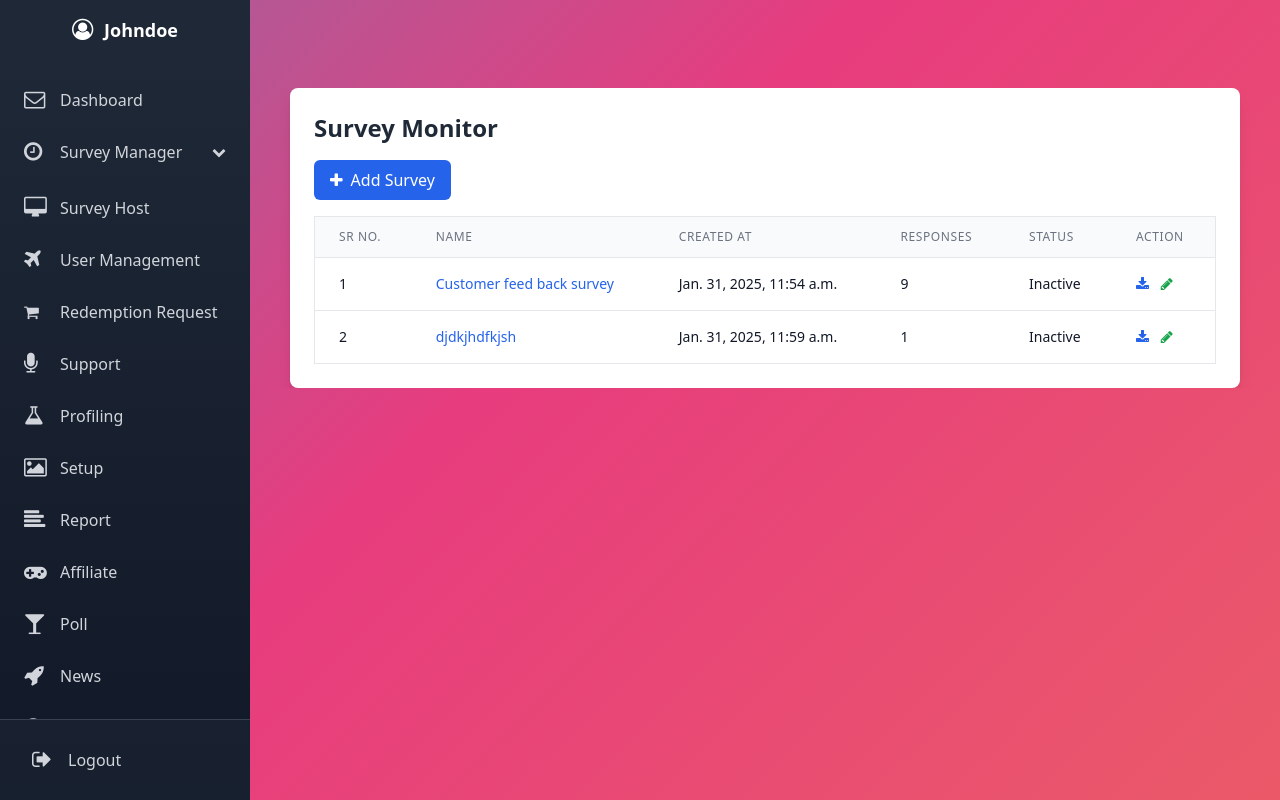
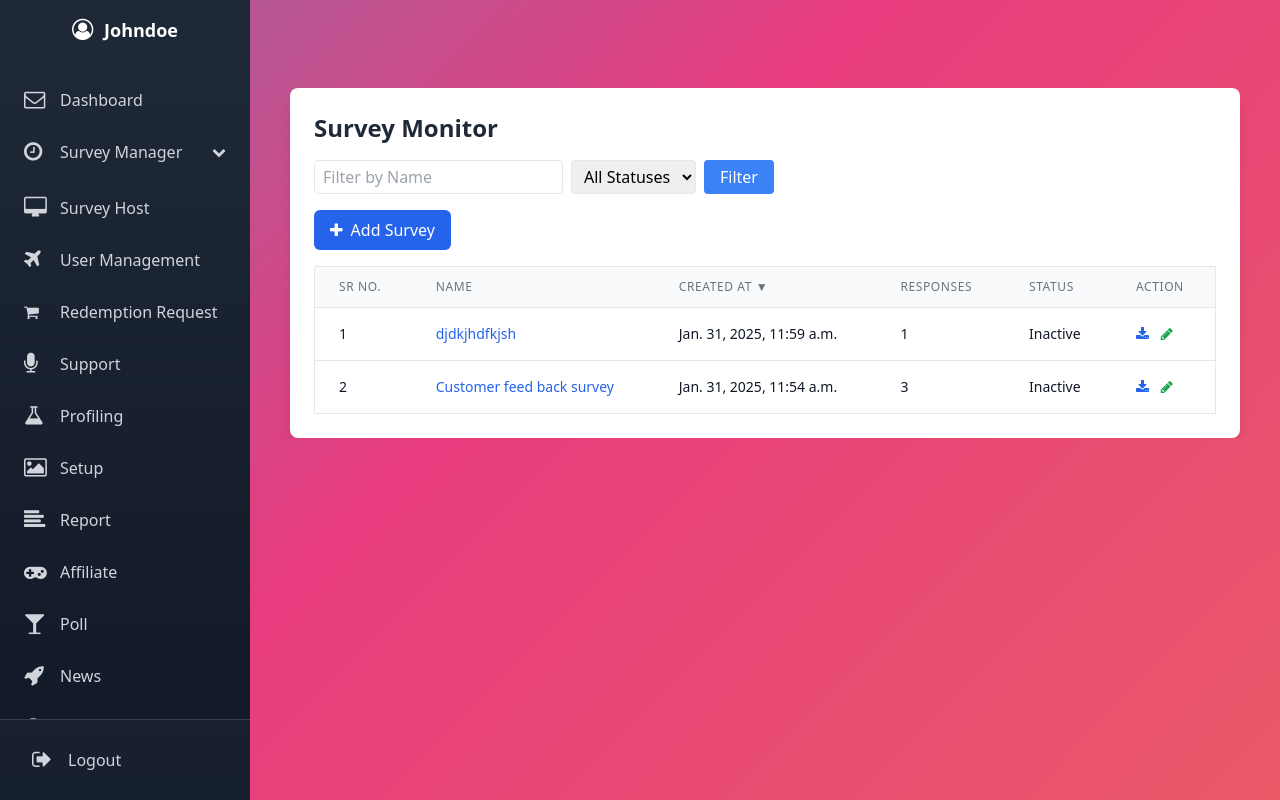
Before and after one commit to Anshu-K-Singh/Project, a Django app: page /surveymonitor/ in a window 1280 px wide. Run offline with Django 5.2, Linux system fonts and the light colour scheme; a user stored in the database is signed in; data comes from the database, SQL or seed files in the repository; both versions use the stored data as it was after the commit; some libraries are stand-ins or nearby versions.

Commit message:
added deactivate button, sorting and filtering in the survey monitor

```diff
--- a/surveyapp/urls.py
+++ b/surveyapp/urls.py
@@ -9,7 +9,7 @@ urlpatterns = [
     path('dashboarddata/', views.mdashboard, name='dashboarddata'),
     path('fetch_table_data/', views.fetch_table_data, name='fetch_table_data'),
     path('affiliate/', views.affiliate_view, name='affiliate'),
-    path('surveymonitor/', views.survey_monitor, name='surveymonitor'),
+    path('surveymonitor/', views.monitorsurvey, name='surveymonitor'),
 ]
 #+ static(settings.STATIC_URL, document_root=settings.STATIC_ROOT)
 # handler404 = 'your_app_name.views.custom_404_view'
--- a/surveyapp/views.py
+++ b/surveyapp/views.py
@@ -87,8 +87,41 @@ def affiliate_view(request):
 
 
     #VIEWS FOR SURVEY MONITOR
-def survey_monitor(request):
-    # Fetch all surveys
-    surveys = Survey.objects.annotate(num_responses=Count('responses'), num_questions=Count('questions'))
-    context = {'surveys': surveys}
+def monitorsurvey(request):
+    # Get sorting parameter
+    sort_by = request.GET.get('sort', 'created_at')
+    sort_order = request.GET.get('order', 'desc')
+
+    # Get filter parameters
+    name_filter = request.GET.get('name', '')
+    status_filter = request.GET.get('status', '')
+
+    # Base queryset
+    surveys = Survey.objects.filter(user=request.user)
+
+    # Apply name filter
+    if name_filter:
+        surveys = surveys.filter(title__icontains=name_filter)
+
+    # Apply status filter
+    if status_filter:
+        surveys = surveys.filter(is_active=(status_filter == 'active'))
+
+    # Apply sorting
+    if sort_order == 'asc':
+        surveys = surveys.order_by(sort_by)
+    else:
+        surveys = surveys.order_by(f'-{sort_by}')
+
+    # Annotate with number of responses
+    surveys = surveys.annotate(num_responses=Count('responses'))
+
+    context = {
+        'surveys': surveys,
+        'sort_by': sort_by,
+        'sort_order': sort_order,
+        'name_filter': name_filter,
+        'status_filter': status_filter,
+    }
+
     return render(request, 'surveyapp/monitorsurvey.html', context)
--- a/surveys/models.py
+++ b/surveys/models.py
@@ -16,6 +16,7 @@ class Survey(models.Model):
     created_at = models.DateTimeField(auto_now_add=True)
     updated_at = models.DateTimeField(auto_now=True)
     unique_link = models.CharField(max_length=16, unique=True, blank=True)
+    is_active = models.BooleanField(default=True)  # New field to track survey activation status
 
     def save(self, *args, **kwargs):
         if not self.unique_link:
--- a/surveys/urls.py
+++ b/surveys/urls.py
@@ -5,7 +5,8 @@ from .views import (
     SurveyDetailView,
     TakeSurveyView,
     SurveyResultsView,
-    ExportSurveyCSVView
+    ExportSurveyCSVView,
+    DeactivateSurveyView
 )
 
 app_name = 'surveys'
@@ -18,5 +19,6 @@ urlpatterns = [
     path('take/<str:unique_link>/', TakeSurveyView.as_view(), name='take_survey'),
     path('survey/<int:survey_id>/results/', SurveyResultsView.as_view(), name='survey_results'),
     path('export-csv/<int:survey_id>/', ExportSurveyCSVView.as_view(), name='export_survey_csv'),
+    path('deactivate/<int:survey_id>/', DeactivateSurveyView.as_view(), name='deactivate_survey'),
 
 ]
--- a/templates/surveyapp/monitorsurvey.html
+++ b/templates/surveyapp/monitorsurvey.html
@@ -4,21 +4,65 @@
 <div class="overflow-y-auto" style="max-height: 80vh;">
     <div class="bg-white rounded-lg shadow-lg p-6 mx-4">
         <h2 class="text-2xl font-semibold text-gray-800 mb-4">Survey Monitor</h2>
-        <!-- Add Survey button, this will redirect to the create_survey page -->
+
+        <!-- Filtering and Sorting Controls -->
+        <form method="get" class="mb-4 flex space-x-2">
+            <input type="text" name="name" placeholder="Filter by Name"
+                   value="{{ name_filter }}"
+                   class="px-2 py-1 border rounded">
+
+            <select name="status" class="px-2 py-1 border rounded">
+                <option value="">All Statuses</option>
+                <option value="active" {% if status_filter == 'active' %}selected{% endif %}>Active</option>
+                <option value="inactive" {% if status_filter == 'inactive' %}selected{% endif %}>Inactive</option>
+            </select>
+
+            <button type="submit" class="px-4 py-1 bg-blue-500 text-white rounded">Filter</button>
+        </form>
+
+        <!-- Add Survey button -->
         <a href="{% url 'surveys:home' %}" class="inline-flex items-center px-4 py-2 bg-blue-600 text-white rounded-md hover:bg-blue-700 mb-4">
             <i class="fa fa-plus mr-2"></i> Add Survey
         </a>
+
         <!-- Survey Table displaying the created surveys -->
         <div class="overflow-x-auto">
             <table class="min-w-full bg-white border border-gray-200">
                 <thead>
                     <tr class="bg-gray-50">
                         <th class="px-6 py-3 border-b border-gray-200 text-left text-xs leading-4 font-medium text-gray-500 uppercase tracking-wider">Sr No.</th>
-                        {% comment %} <th class="px-6 py-3 border-b border-gray-200 text-left text-xs leading-4 font-medium text-gray-500 uppercase tracking-wider">Name</th> {% endcomment %}
-                        <th class="px-6 py-3 border-b border-gray-200 text-left text-xs leading-4 font-medium text-gray-500 uppercase tracking-wider">Name</th>
-                        <th class="px-6 py-3 border-b border-gray-200 text-left text-xs leading-4 font-medium text-gray-500 uppercase tracking-wider">Created At</th>
-                        <th class="px-6 py-3 border-b border-gray-200 text-left text-xs leading-4 font-medium text-gray-500 uppercase tracking-wider">Responses</th>
-                        <th class="px-6 py-3 border-b border-gray-200 text-left text-xs leading-4 font-medium text-gray-500 uppercase tracking-wider">Status</th>
+                        <th class="px-6 py-3 border-b border-gray-200 text-left text-xs leading-4 font-medium text-gray-500 uppercase tracking-wider">
+                            <a href="?sort=title&order={% if sort_by == 'title' and sort_order == 'asc' %}desc{% else %}asc{% endif %}{% if name_filter %}&name={{ name_filter }}{% endif %}{% if status_filter %}&status={{ status_filter }}{% endif %}">
+                                Name
+                                {% if sort_by == 'title' %}
+                                    {% if sort_order == 'asc' %}▲{% else %}▼{% endif %}
+                                {% endif %}
+                            </a>
+                        </th>
+                        <th class="px-6 py-3 border-b border-gray-200 text-left text-xs leading-4 font-medium text-gray-500 uppercase tracking-wider">
+                            <a href="?sort=created_at&order={% if sort_by == 'created_at' and sort_order == 'asc' %}desc{% else %}asc{% endif %}{% if name_filter %}&name={{ name_filter }}{% endif %}{% if status_filter %}&status={{ status_filter }}{% endif %}">
+                                Created At
+                                {% if sort_by == 'created_at' %}
+                                    {% if sort_order == 'asc' %}▲{% else %}▼{% endif %}
+                                {% endif %}
+                            </a>
+                        </th>
+                        <th class="px-6 py-3 border-b border-gray-200 text-left text-xs leading-4 font-medium text-gray-500 uppercase tracking-wider">
+                            <a href="?sort=num_responses&order={% if sort_by == 'num_responses' and sort_order == 'asc' %}desc{% else %}asc{% endif %}{% if name_filter %}&name={{ name_filter }}{% endif %}{% if status_filter %}&status={{ status_filter }}{% endif %}">
+                                Responses
+                                {% if sort_by == 'num_responses' %}
+                                    {% if sort_order == 'asc' %}▲{% else %}▼{% endif %}
+                                {% endif %}
+                            </a>
+                        </th>
+                        <th class="px-6 py-3 border-b border-gray-200 text-left text-xs leading-4 font-medium text-gray-500 uppercase tracking-wider">
+                            <a href="?sort=is_active&order={% if sort_by == 'is_active' and sort_order == 'asc' %}desc{% else %}asc{% endif %}{% if name_filter %}&name={{ name_filter }}{% endif %}{% if status_filter %}&status={{ status_filter }}{% endif %}">
+                                Status
+                                {% if sort_by == 'is_active' %}
+                                    {% if sort_order == 'asc' %}▲{% else %}▼{% endif %}
+                                {% endif %}
+                            </a>
+                        </th>
                         <th class="px-6 py-3 border-b border-gray-200 text-left text-xs leading-4 font-medium text-gray-500 uppercase tracking-wider">Action</th>
                     </tr>
                 </thead>
@@ -26,12 +70,10 @@
                     {% for survey in surveys %}
                     <tr class="hover:bg-gray-50">
                         <td class="px-6 py-4 whitespace-nowrap text-sm text-gray-900">{{ forloop.counter }}</td>
-                        {% comment %} <td class="px-6 py-4 whitespace-nowrap text-sm text-gray-900">{{ survey.title }}</td> {% endcomment %}
                         <td class="px-6 py-4 whitespace-nowrap text-sm text-gray-900">
                             <a href="{% url 'surveys:survey_detail' survey.id %}" class="text-blue-600 hover:text-blue-800">{{ survey.title }}</a>
                         </td>
                         <td class="px-6 py-4 whitespace-nowrap text-sm text-gray-900">{{ survey.created_at }}</td>
-
                         <td class="px-6 py-4 whitespace-nowrap text-sm text-gray-900">{{ survey.num_responses }}</td>
                         <td class="px-6 py-4 whitespace-nowrap text-sm text-gray-900">{{ survey.is_active|yesno:"Active,Inactive" }}</td>
                         <td class="px-6 py-4 whitespace-nowrap text-sm text-gray-900">
--- a/templates/surveys/home.html
+++ b/templates/surveys/home.html
@@ -72,6 +72,12 @@
                    class="w-full bg-green-50 text-green-700 hover:bg-green-100 py-2 px-4 rounded-lg text-center font-semibold transition-colors mt-2">
                     Take Survey
                 </a>
+                <form method="post" action="{% url 'surveys:deactivate_survey' survey.id %}" style="display:inline;">
+                    {% csrf_token %}
+                    <button type="submit" class="w-full bg-yellow-50 text-yellow-700 hover:bg-yellow-100 py-2 px-4 rounded-lg text-center font-semibold transition-colors mt-2" onclick="return confirm('Are you sure you want to deactivate this survey?');">
+                        Deactivate Survey
+                    </button>
+                </form>
             </div>
             {% endfor %}
         </div>
```
Also changed, not shown: surveys/views.py (+11 -3 lines), templates/surveys/survey_detail.html (+13 -0 lines), db.sqlite3, surveys/migrations/0003_survey_is_active.py (added).
